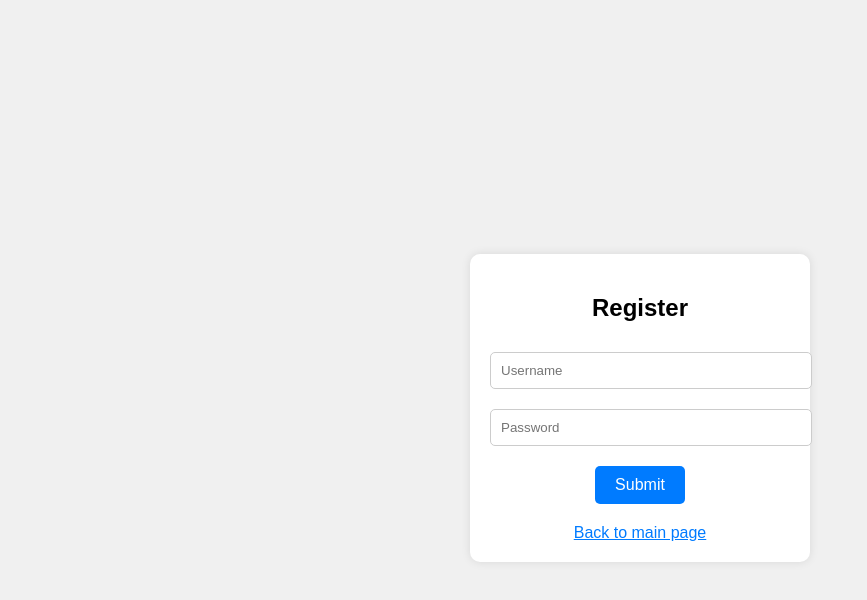
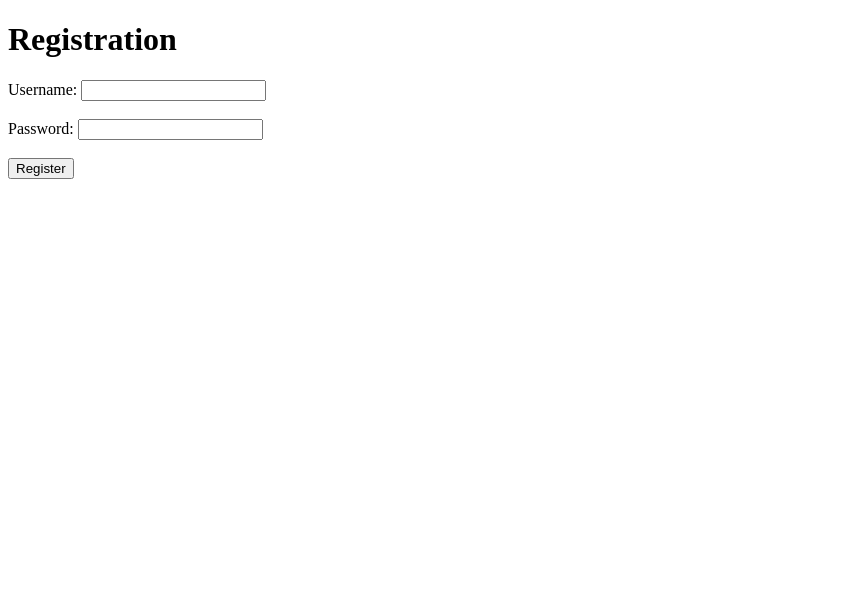
Before and after one commit to katenester/Web_chat2, a plain HTML site: page frontend2/register.html in a window 1280 px wide. Shown: the whole page, without its empty margins (0-867 px from the left). Drawn offline with Linux system fonts and the light colour scheme.

```diff
--- a/frontend2/register.html
+++ b/frontend2/register.html
@@ -4,67 +4,23 @@
     <meta charset="UTF-8">
     <meta name="viewport" content="width=device-width, initial-scale=1.0">
     <title>Register</title>
-    <style>
-        body {
-            font-family: Arial, sans-serif;
-            display: flex;
-            justify-content: center;
-            align-items: center;
-            height: 100vh;
-            background-color: #f0f0f0;
-        }
-        .container {
-            background-color: white;
-            padding: 20px;
-            border-radius: 10px;
-            box-shadow: 0 0 10px rgba(0, 0, 0, 0.1);
-            width: 300px;
-            text-align: center;
-        }
-        input[type="text"], input[type="password"] {
-            width: 100%;
-            padding: 10px;
-            margin: 10px 0;
-            border: 1px solid #ccc;
-            border-radius: 5px;
-        }
-        button {
-            padding: 10px 20px;
-            margin-top: 10px;
-            font-size: 16px;
-            cursor: pointer;
-            background-color: #007bff;
-            color: white;
-            border: none;
-            border-radius: 5px;
-        }
-        button:hover {
-            background-color: #0056b3;
-        }
-        .back {
-            margin-top: 20px;
-            cursor: pointer;
-            color: #007bff;
-            text-decoration: underline;
-        }
-        .back:hover {
-            color: #0056b3;
-        }
-    </style>
 </head>
 <body>
-<div class="container">
-    <h2>Register</h2>
-    <form id="registerForm">
-        <input type="text" id="username" placeholder="Username" required>
-        <input type="password" id="password" placeholder="Password" required>
-        <button type="submit">Submit</button>
-    </form>
-    <div class="back" onclick="window.location.href='/index.html'">Back to main page</div>
-</div>
+<h1>Registration</h1>
+<!-- Изменили action на /auth/register -->
+<form id="register-form" action="/auth/register" method="POST">
+    <label for="username">Username:</label>
+    <input type="text" id="username" name="username" required><br><br>
+
+    <label for="password">Password:</label>
+    <input type="password" id="password" name="password" required><br><br>
+
+    <button type="submit">Register</button>
+</form>
+
 <script>
-    document.getElementById('registerForm').addEventListener('submit', function(event) {
-        event.preventDefault();
+    document.getElementById('register-form').addEventListener('submit', function (e) {
+        e.preventDefault();
 
         const username = document.getElementById('username').value;
         const password = document.getElementById('password').value;
@@ -78,17 +34,13 @@
         })
             .then(response => response.json())
             .then(data => {
-                if (data.message) {
-                    alert(data.message);
-                    window.location.href = '/index.html';
+                if (data.message === "User registered successfully") {
+                    window.location.href = '/'; // Перенаправление на главную страницу
                 } else {
-                    alert('Error: ' + data.error);
+                    alert('Error: ' + data.message);
                 }
             })
-            .catch(error => {
-                console.error('Error:', error);
-                alert('An error occurred. Please try again.');
-            });
+            .catch(error => console.error('Error:', error));
     });
 </script>
 </body>
```
Also changed, not shown: frontend2/index.html (+2 -2 lines), frontend2/login.html (+1 -1 lines), 1 other file.
